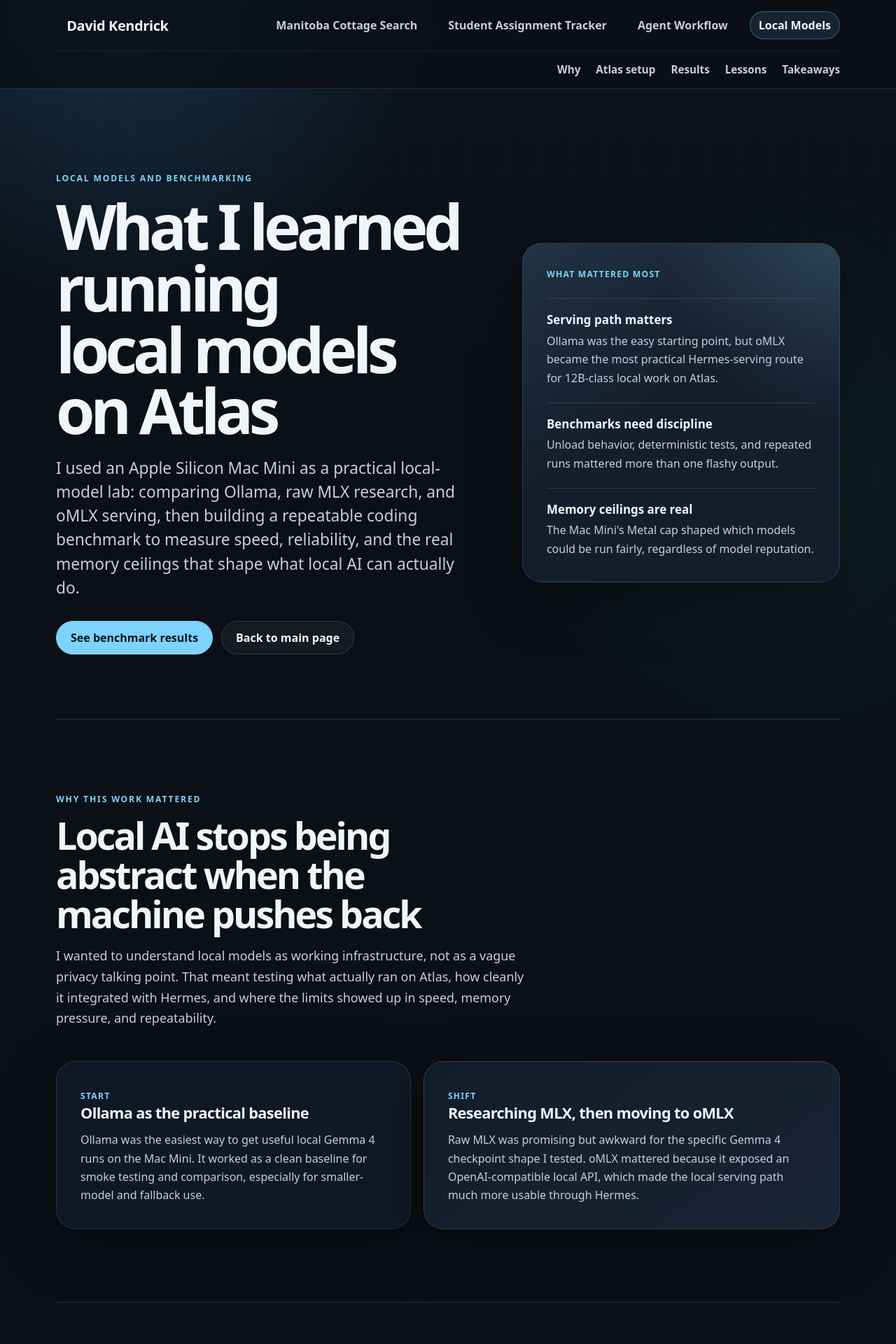
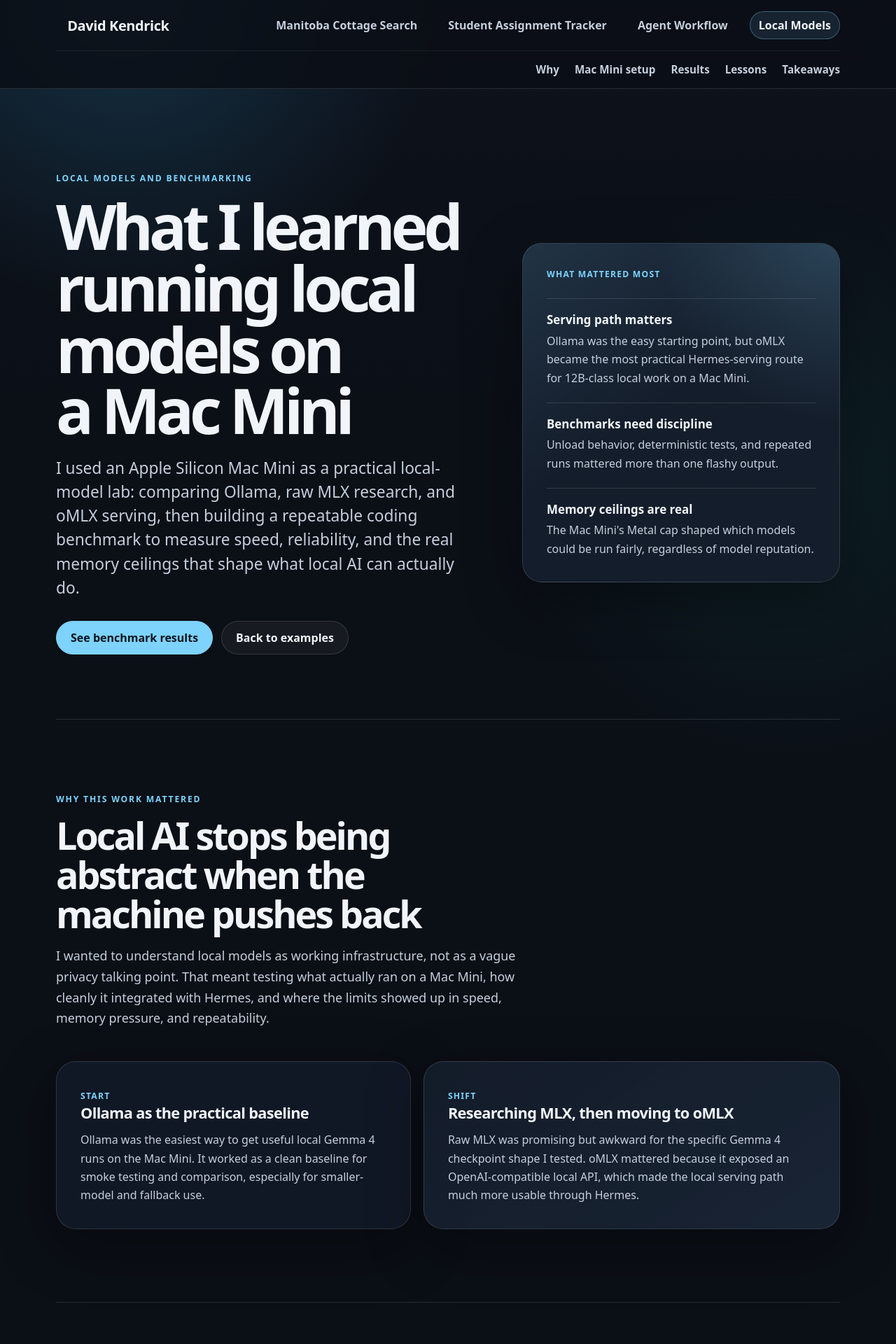
Before and after one commit to david-kendrick/practical-ai-journey-website, a FastAPI app: page /local-models-benchmarking in a window 1280 px wide. Shown: the top 1920 px of the page at 70% size. Run offline with FastAPI, Linux system fonts and the light colour scheme.

Commit message:
feat(site): polish header and refresh Mac Mini case-study copy (#20)

```diff
--- a/_hermes_verify_site.py
+++ b/_hermes_verify_site.py
@@ -45,8 +45,8 @@
     "/student-assignment-tracker": ["Student Assignment Tracker"],
     "/hermes-workflow.html": ["How I Structured My AI Agent Workflow"],
     "/hermes-workflow": ["How I Structured My AI Agent Workflow"],
-    "/local-models-benchmarking.html": ["What I learned running local models on Atlas"],
-    "/local-models-benchmarking": ["What I learned running local models on Atlas"],
+    "/local-models-benchmarking.html": ["What I learned running local models on a Mac Mini"],
+    "/local-models-benchmarking": ["What I learned running local models on a Mac Mini"],
 }
 
 
--- a/app/main.py
+++ b/app/main.py
@@ -1,12 +1,9 @@
 """FastAPI app for the Practical AI Journey website.
 
-Page content is migrating from the static root HTML files onto Jinja2
-templates under ``app/templates/``. The homepage is the first migrated
-page and is served by ``app.routes.pages`` at both ``/`` and
-``/index.html`` so existing ``*.html`` nav hrefs keep working. All public
-portfolio pages now render through FastAPI/Jinja, while root-level static
-HTML files remain in the repo as rollback/reference artifacts during the
-deployment-shape migration.
+Public pages render through Jinja2 templates under ``app/templates/`` and
+are served by ``app.routes.pages``. ``*.html`` compatibility routes remain
+for stable public URLs, but the old root-level static HTML/CSS/JS artifacts
+were removed after the custom-domain cutover completed.
 
 Runtime mount configuration:
 - set ``PRACTICAL_AI_ROOT_PATH=/projects/practical-ai-journey`` when the app
@@ -19,7 +16,7 @@
     python -m venv .venv
     . .venv/bin/activate
     pip install -r requirements.txt
-    python -m uvicorn app.main:app --host 127.0.0.1 --port 8001
+    python -m uvicorn app.main:app --host 127.0.0.1 --port 4173
 """
 
 from __future__ import annotations
@@ -33,9 +30,9 @@
 from app.staticfiles import RootPathAwareStaticFiles
 
 # Project root is two levels up from this file (app/main.py). The static/
-# directory at the repo root holds the working copies of styles.css and
-# navigation.js; root-level styles.css/navigation.js and the root HTML
-# pages are left untouched and stay the live static site.
+# directory at the repo root holds the live FastAPI-served asset copies of
+# styles.css and navigation.js. Root-level static-era HTML/CSS/JS artifacts
+# were removed after the custom-domain cutover completed.
 _PROJECT_ROOT = Path(__file__).resolve().parent.parent
 _STATIC_DIR = _PROJECT_ROOT / "static"
 
--- a/app/routes/pages.py
+++ b/app/routes/pages.py
@@ -191,9 +191,9 @@
 
 
 LOCAL_MODELS_BENCHMARKING_CONTEXT = {
-    "title": "Local Models and Benchmarking on Atlas",
+    "title": "Local Models and Benchmarking on a Mac Mini",
     "description": (
-        "Local models page describing David Kendrick's Atlas Mac Mini M4 "
+        "Local models page describing David Kendrick's Mac Mini M4 "
         "experiments with Ollama, MLX, oMLX, and a repeatable coding benchmark "
         "for speed, reliability, and memory-ceiling tradeoffs."
     ),
@@ -201,7 +201,7 @@
     "page_aria_label": "Local Models and Benchmarking sections",
     "page_sections": [
         {"href": "#problem", "label": "Why"},
-        {"href": "#atlas-setup", "label": "Atlas setup"},
+        {"href": "#atlas-setup", "label": "Mac Mini setup"},
         {"href": "#benchmark-results", "label": "Results"},
         {"href": "#constraints", "label": "Lessons"},
         {"href": "#takeaways", "label": "Takeaways"},
--- a/app/templates/pages/hermes-workflow.html
+++ b/app/templates/pages/hermes-workflow.html
@@ -12,7 +12,7 @@
           </p>
           <div class="hero-actions" aria-label="Primary actions">
             <a class="button primary" href="#profiles">View profile map</a>
-            <a class="button secondary" href="index.html">Back to main page</a>
+            <a class="button secondary" href="index.html#examples">Back to examples</a>
           </div>
         </div>
 
--- a/app/templates/pages/index.html
+++ b/app/templates/pages/index.html
@@ -122,7 +122,7 @@
             <div class="card-kicker">Local AI lab</div>
             <h3>Local model benchmarking</h3>
             <p>
-              A practical benchmark pass on Atlas, a Mac Mini M4, comparing Ollama, MLX research paths, and
+              A practical benchmark pass on a Mac Mini M4, comparing Ollama, MLX research paths, and
               oMLX serving. The work focused on generated-code correctness, memory ceilings, model unloading,
               and where local models fit inside real workflows.
             </p>
--- a/app/templates/pages/local-models-benchmarking.html
+++ b/app/templates/pages/local-models-benchmarking.html
@@ -4,7 +4,7 @@
       <section id="top" class="hero appendix-hero section-shell" aria-labelledby="hero-title">
         <div class="hero-copy">
           <p class="eyebrow">Local models and benchmarking</p>
-          <h1 id="hero-title">What I learned running local models on Atlas</h1>
+          <h1 id="hero-title">What I learned running local models on a Mac Mini</h1>
           <p class="hero-lede">
             I used an Apple Silicon Mac Mini as a practical local-model lab: comparing Ollama, raw MLX research,
             and oMLX serving, then building a repeatable coding benchmark to measure speed, reliability, and the
@@ -12,7 +12,7 @@
           </p>
           <div class="hero-actions" aria-label="Primary actions">
             <a class="button primary" href="#benchmark-results">See benchmark results</a>
-            <a class="button secondary" href="index.html">Back to main page</a>
+            <a class="button secondary" href="index.html#examples">Back to examples</a>
           </div>
         </div>
 
@@ -21,7 +21,7 @@
           <ul class="signal-list">
             <li>
               <strong>Serving path matters</strong>
-              <span>Ollama was the easy starting point, but oMLX became the most practical Hermes-serving route for 12B-class local work on Atlas.</span>
+              <span>Ollama was the easy starting point, but oMLX became the most practical Hermes-serving route for 12B-class local work on a Mac Mini.</span>
             </li>
             <li>
               <strong>Benchmarks need discipline</strong>
@@ -41,7 +41,7 @@
           <h2 id="problem-title">Local AI stops being abstract when the machine pushes back</h2>
           <p>
             I wanted to understand local models as working infrastructure, not as a vague privacy talking point.
-            That meant testing what actually ran on Atlas, how cleanly it integrated with Hermes, and where the
+            That meant testing what actually ran on a Mac Mini, how cleanly it integrated with Hermes, and where the
             limits showed up in speed, memory pressure, and repeatability.
           </p>
         </div>
@@ -70,7 +70,7 @@
 
       <section id="atlas-setup" class="section-shell feature-section" aria-labelledby="atlas-title">
         <div class="section-heading">
-          <p class="eyebrow">Atlas baseline</p>
+          <p class="eyebrow">Mac Mini baseline</p>
           <h2 id="atlas-title">The machine and setup I actually tested</h2>
           <p>
             The public value of this page is not “local AI is magic.” It is showing what was really tested, on what
@@ -83,7 +83,7 @@
             <span>Hardware</span>
             <h3>Apple Silicon Mac Mini</h3>
             <p>
-              Atlas is an Apple M4 Mac Mini with 24GB unified memory and a 256GB SSD. That hardware was enough for
+              The test machine is an Apple M4 Mac Mini with 24GB unified memory and a 256GB SSD. That hardware was enough for
               meaningful local experiments, but still small enough that memory ceilings and serving overhead mattered.
             </p>
           </article>
@@ -97,7 +97,7 @@
           </article>
         </div>
 
-        <div class="table-card" aria-label="Atlas local model comparison table">
+        <div class="table-card" aria-label="Mac Mini local model comparison table">
           <table>
             <thead>
               <tr>
@@ -110,7 +110,7 @@
               <tr>
                 <td>Ollama</td>
                 <td><code>gemma4:e4b</code> and <code>gemma4:12b-mlx</code> both ran successfully</td>
-                <td>Great baseline and fallback, but the 12B Ollama path was substantially slower on Atlas.</td>
+                <td>Great baseline and fallback, but the 12B Ollama path was substantially slower on the Mac Mini.</td>
               </tr>
               <tr>
                 <td>Raw MLX / MLX-LM</td>
@@ -120,7 +120,7 @@
               <tr>
                 <td>oMLX</td>
                 <td>Served a 12B Gemma 4 model through an OpenAI-compatible local API and worked through Hermes</td>
-                <td>The best practical integration shape for Atlas local serving so far.</td>
+                <td>The best practical integration shape for this Mac Mini local serving setup so far.</td>
               </tr>
             </tbody>
           </table>
@@ -138,7 +138,7 @@
           </p>
         </div>
 
-        <div class="table-card" aria-label="Local model benchmark summary table">
+        <div class="table-card benchmark-table" aria-label="Local model benchmark summary table">
           <table>
             <thead>
               <tr>
@@ -171,7 +171,7 @@
                 <td><code>Qwen3.6-27B-MLX-4bit</code></td>
                 <td>0/4 tests</td>
                 <td>n/a</td>
-                <td>Could not be benchmarked fairly under the current Atlas Metal memory ceiling.</td>
+                <td>Could not be benchmarked fairly under the current Mac Mini Metal memory ceiling.</td>
               </tr>
             </tbody>
           </table>
@@ -202,7 +202,7 @@
           <p class="eyebrow">Operational lessons</p>
           <h2 id="constraints-title">The bottleneck was often systems behavior, not the model itself</h2>
           <p>
-            The most transferable lesson from Atlas was that local AI work is constrained systems engineering. The
+            The most transferable lesson from this Mac Mini setup was that local AI work is constrained systems engineering. The
             machine's memory behavior, serving process, and benchmark discipline mattered as much as the model name.
           </p>
         </div>
@@ -221,7 +221,7 @@
           <article>
             <span class="decision-step">03</span>
             <strong>Respect the Metal cap</strong>
-            <span>Atlas hit a 17.8GB ceiling that blocked fair 27B-class testing even when the model could partly load.</span>
+            <span>The Mac Mini hit a 17.8GB ceiling that blocked fair 27B-class testing even when the model could partly load.</span>
           </article>
           <article>
             <span class="decision-step">04</span>
@@ -236,7 +236,7 @@
           <h2 id="takeaways-title">What this taught me about practical AI work</h2>
           <div class="prose">
             <p>
-              Running local models on Atlas made the tradeoffs concrete. Privacy and cost are real reasons to care
+              Running local models on a Mac Mini made the tradeoffs concrete. Privacy and cost are real reasons to care
               about local serving, but the more interesting lesson was architectural: the useful questions are about
               serving shape, repeatability, memory ceilings, routing, and when a local model is actually good enough
               for a specific job.
--- a/app/templates/pages/manitoba-cottage-search.html
+++ b/app/templates/pages/manitoba-cottage-search.html
@@ -8,8 +8,7 @@
           <p class="hero-lede">
             A web application and listing-ingestion workflow for tracking, scoring, and reviewing Manitoba cottage
             listings. The system combines FastAPI, SQLite, HTMX, a structured intake API, and agent-assisted
-            discovery so listing data can move into a review app with provenance instead of living in an
-            untraceable spreadsheet.
+            discovery so listing data lives in a review app with provenance.
           </p>
           <div class="hero-actions" aria-label="Primary actions">
             <a class="button primary" href="#architecture">Review the architecture</a>
--- a/static/styles.css
+++ b/static/styles.css
@@ -34,18 +34,6 @@
   text-rendering: optimizeLegibility;
   -webkit-font-smoothing: antialiased;
   -moz-osx-font-smoothing: grayscale;
-}
-body::before {
-  position: fixed;
-  inset: 0;
-  z-index: -1;
-  pointer-events: none;
-  content: "";
-  background-image:
-    linear-gradient(rgba(226, 232, 240, 0.035) 1px, transparent 1px),
-    linear-gradient(90deg, rgba(226, 232, 240, 0.035) 1px, transparent 1px);
-  background-size: 48px 48px;
-  mask-image: linear-gradient(to bottom, rgba(0, 0, 0, 0.9), transparent 82%);
 }
 .skip-link {
   position: absolute;
@@ -90,24 +78,43 @@
 .primary-nav a,
 .secondary-nav a { color: var(--text); text-decoration: none; }
 .brand {
+  position: relative;
   display: grid;
   gap: 1px;
   flex: 0 0 auto;
   padding: 0.4rem 0.95rem;
-  border-radius: 0.5rem;
+  border: 1px solid transparent;
+  border-radius: 999px;
+  isolation: isolate;
   font-weight: 850;
   letter-spacing: -0.02em;
   font-size: 20px;
-  transition: background 220ms ease;
+}
+.brand::before {
+  position: absolute;
+  inset: 0;
+  z-index: -1;
+  border-radius: inherit;
+  content: "";
+  pointer-events: none;
+  opacity: 0;
+  background: radial-gradient(
+    165% 300% at 50% 50%,
+    rgba(56, 189, 248, 0.225) 0%,
+    rgba(56, 189, 248, 0.11) 28%,
+    rgba(56, 189, 248, 0.04) 58%,
+    rgba(56, 189, 248, 0.012) 82%,
+    rgba(56, 189, 248, 0.00) 100%
+  );
+  transition: opacity 360ms ease;
+}
+.brand:hover::before,
+.brand:focus-visible::before {
+  opacity: 1;
 }
 .brand:hover,
 .brand:focus-visible {
-  background: radial-gradient(
-    120% 220% at 50% 50%,
-    rgba(56, 189, 248, 0.30) 0%,
-    rgba(56, 189, 248, 0.18) 45%,
-    rgba(56, 189, 248, 0.00) 78%
-  );
+  border-color: var(--line);
 }
 .brand:focus-visible {
   outline: 2px solid rgba(125, 211, 252, 0.65);
@@ -115,6 +122,10 @@
 }
 .brand small { color: var(--subtle); font-size: 0.76rem; font-weight: 650; letter-spacing: 0.01em; }
 .label-short { display: none; }
+@media (max-width: 1024px) {
+  .label-full { display: none; }
+  .label-short { display: inline; }
+}
 .mobile-menu { display: none; }
 .primary-links,
 .secondary-links { display: flex; align-items: center; flex-wrap: wrap; }
@@ -227,9 +238,6 @@
 .site-footer {
   margin-top: clamp(56px, 9vw, 108px);
   padding: 0 0 clamp(28px, 5vw, 52px);
-  background:
-    radial-gradient(circle at 18% 0%, rgba(125, 211, 252, 0.08), transparent 20rem),
-    linear-gradient(180deg, transparent, rgba(8, 12, 18, 0.72));
 }
 
 .footer-inner {
@@ -348,6 +356,7 @@
 .profile-lanes { display: grid; grid-template-columns: repeat(4, minmax(0, 1fr)); gap: 14px; }
 .lane-node { display: grid; align-content: start; min-height: 190px; }
 .table-card { overflow-x: auto; margin-top: 28px; }
+.benchmark-table { margin-bottom: 28px; }
 table { width: 100%; border-collapse: collapse; min-width: 760px; }
 th,
 td { padding: 16px 18px; border-bottom: 1px solid var(--line); text-align: left; vertical-align: top; }
```
Also changed, not shown: AGENTS.md (added, +30 -0 lines), README.md.
